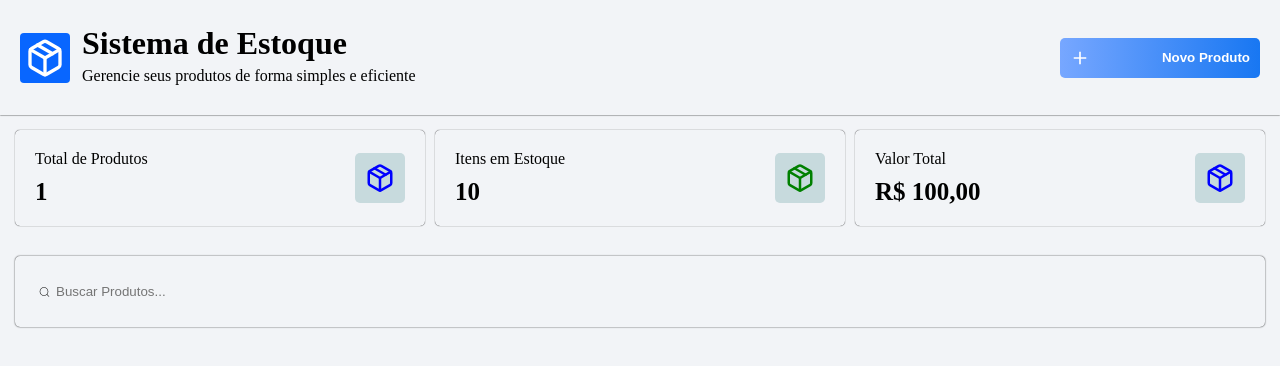
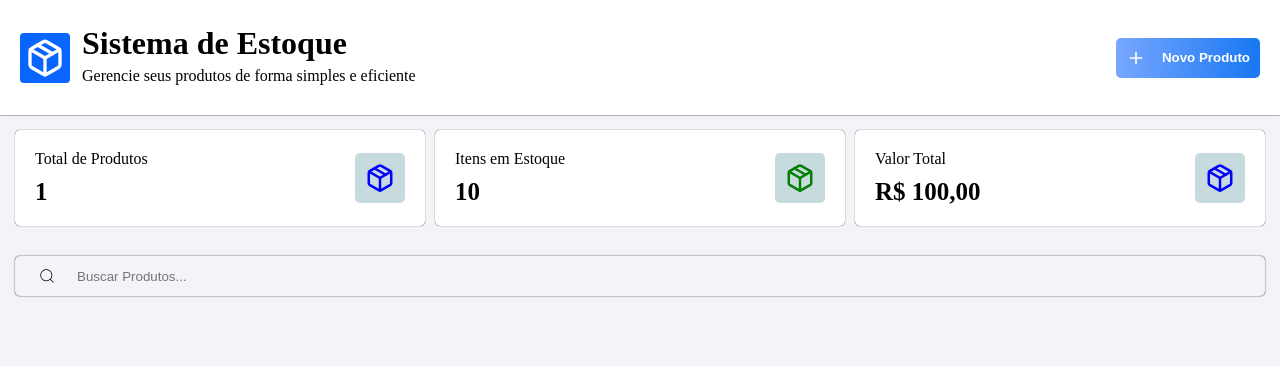
Before and after one commit to Uberdanalmeida/controle-estoque, a React (Vite) app: page / in a window 1280 px wide. Shown: the top 366 px of the page. Built offline with nearby package versions, Linux system fonts and the light colour scheme.

Commit message:
Adicionando cor de fundo aos componentes, e alterando o tamanho do componente Aside.

```diff
--- a/src/App.css
+++ b/src/App.css
@@ -8,6 +8,9 @@ body {
 }
 
 .butao {
+  display: flex;
+  height: 24px;
+  align-items: center;
   box-shadow: 0 0 1.5px black;
   padding: 8px;
   flex: 1;
@@ -31,6 +34,7 @@ input {
 }
 
 .cabeca {
+  background-color: #ffff;
   display: flex;
   box-shadow: 0 0 1.5px black;
   align-items: center;
@@ -45,6 +49,7 @@ input {
 }
 
 .cards {
+  background-color: #ffff;
   flex: 1;
   align-items: center;
   border-radius: 5px;
@@ -57,9 +62,8 @@ input {
 
 .busca {
   display: flex;
-  justify-content: space-between;
   align-items: center;
-  width: 200px;
+  gap: 16px;
   margin: 15px;
 }
 
@@ -77,7 +81,7 @@ input {
   font-weight: 600;
   border: none;
   justify-content: space-between;
-  width: 200px;
+  gap: 16px;
   color: white;
   padding: 10px;
 }
```
